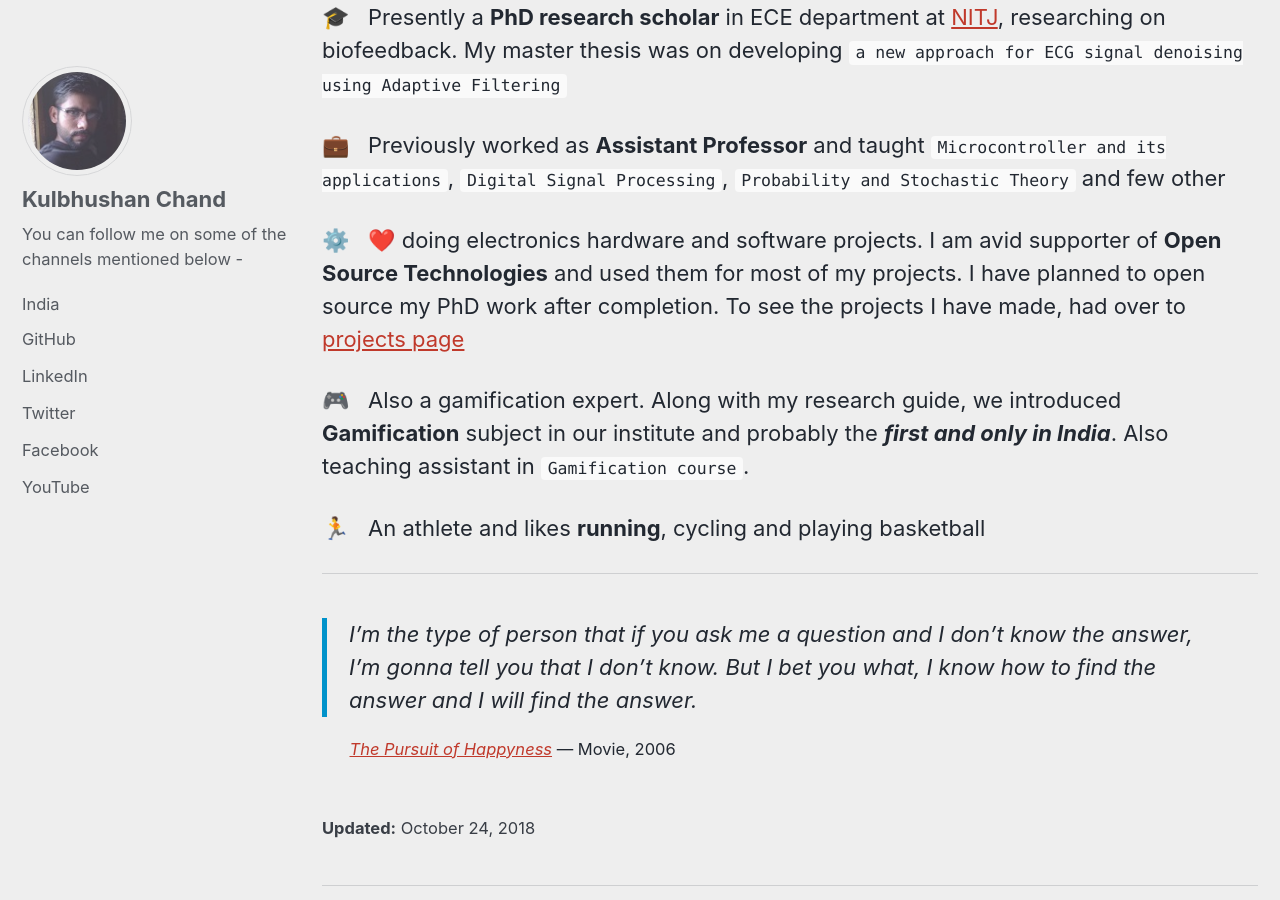
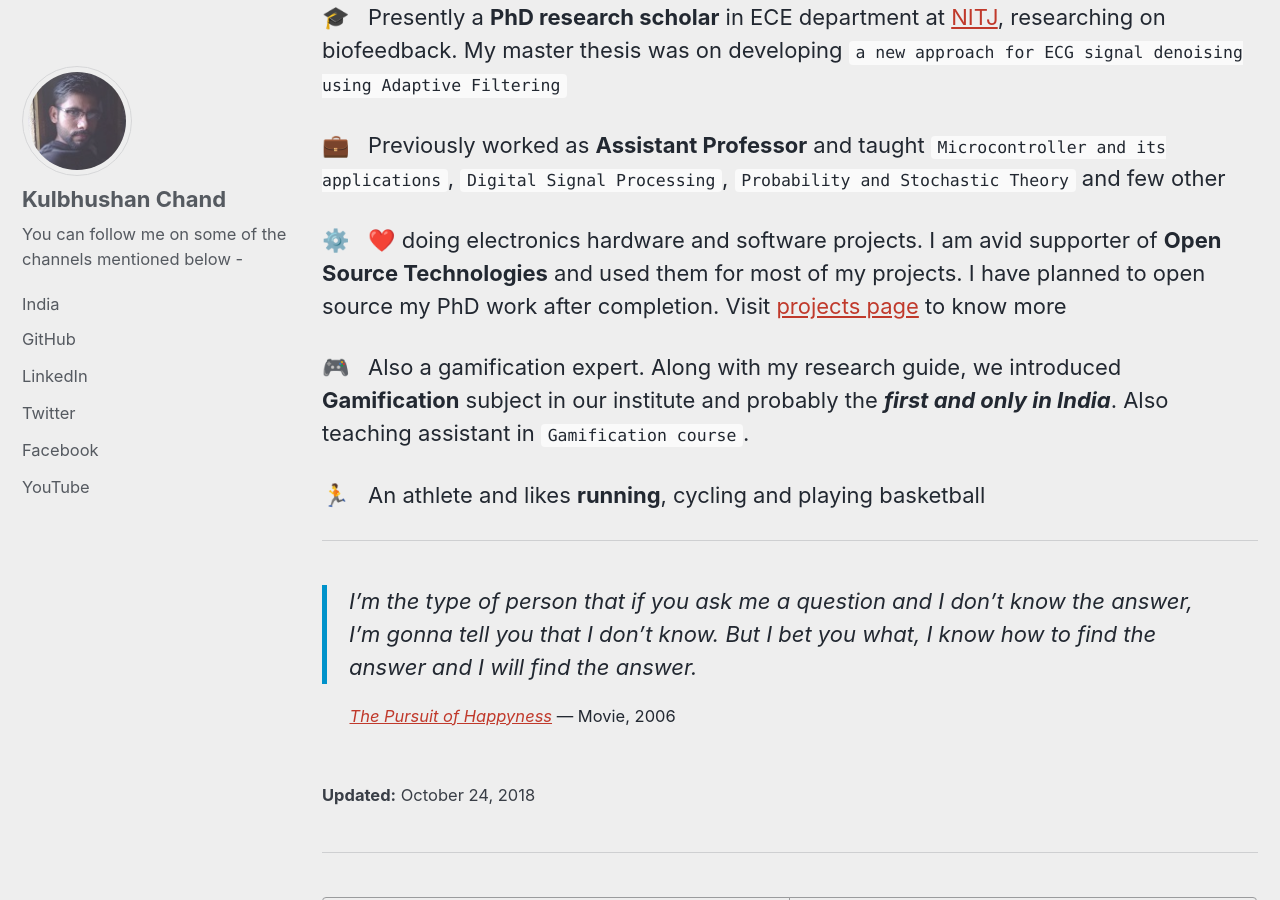
Before and after one commit to kulbhushanchand/kulbhushanchand.github.io-v2, a Jekyll site: the page built from _pages/main/about-me.md, in a window 1280 px wide and 900 px high, scrolled down 618 px. Built offline with Jekyll 4.4.1, drawn with Linux system fonts in a browser that asks for light colours; cached includes are drawn as plain includes.

Commit message:
Update about-me.md

```diff
--- a/_pages/main/about-me.md
+++ b/_pages/main/about-me.md
@@ -18,7 +18,7 @@ header:
 
 💼 &nbsp; Previously worked as **Assistant Professor** and taught `Microcontroller and its applications`, `Digital Signal Processing`, `Probability and Stochastic Theory` and few other
 
-⚙️ &nbsp; ❤️ doing electronics hardware and software projects. I am avid supporter of **Open Source Technologies** and used them for most of my projects. I have planned to open source my PhD work after completion. To see the projects I have made, had over to [projects page](/projects/)
+⚙️ &nbsp; ❤️ doing electronics hardware and software projects. I am avid supporter of **Open Source Technologies** and used them for most of my projects. I have planned to open source my PhD work after completion. Visit [projects page](/projects/) to know more
 
 🎮 &nbsp; Also a gamification expert. Along with my research guide, we introduced **Gamification** subject in our institute and probably the ***first and only in India***. Also teaching assistant in `Gamification course`.
 
```
